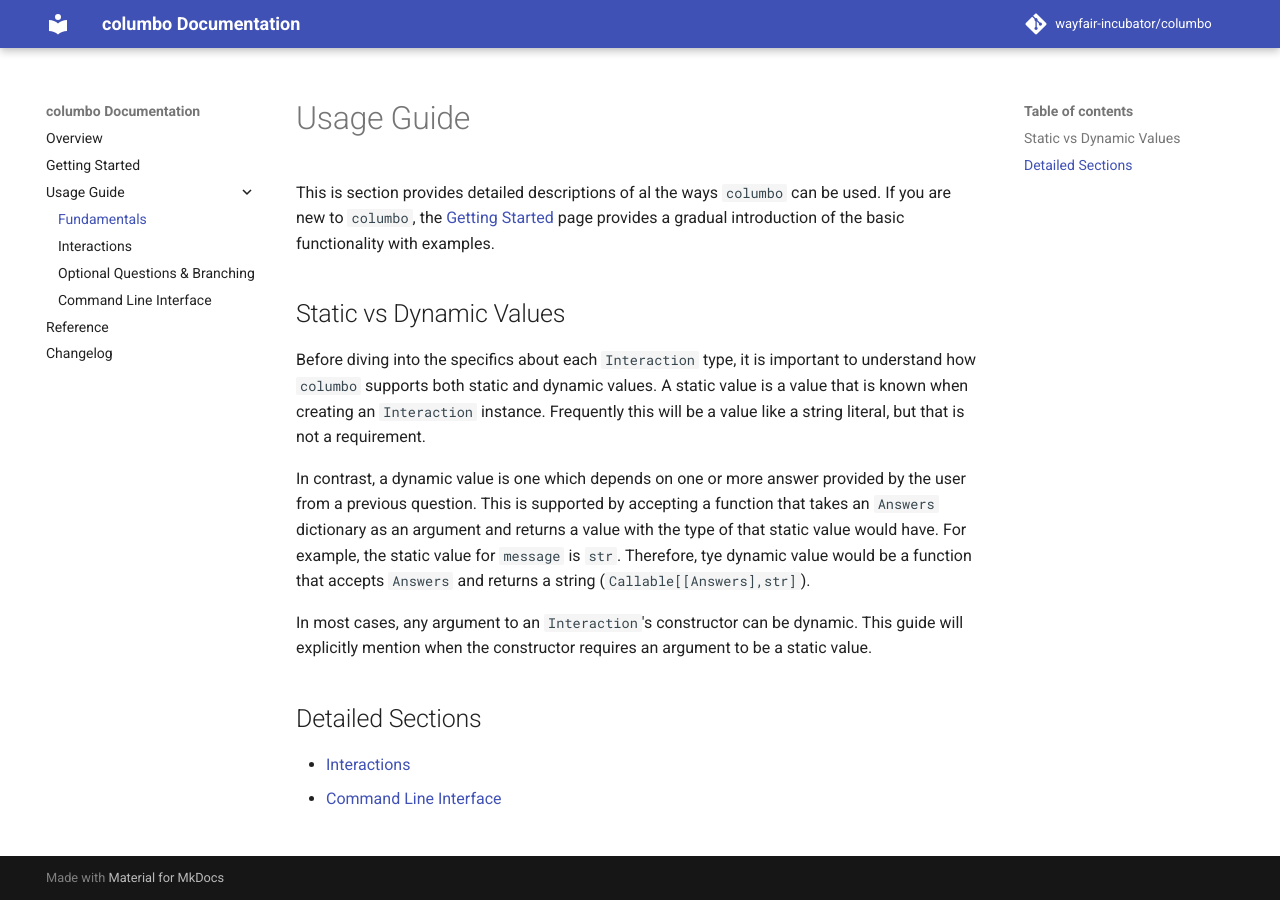
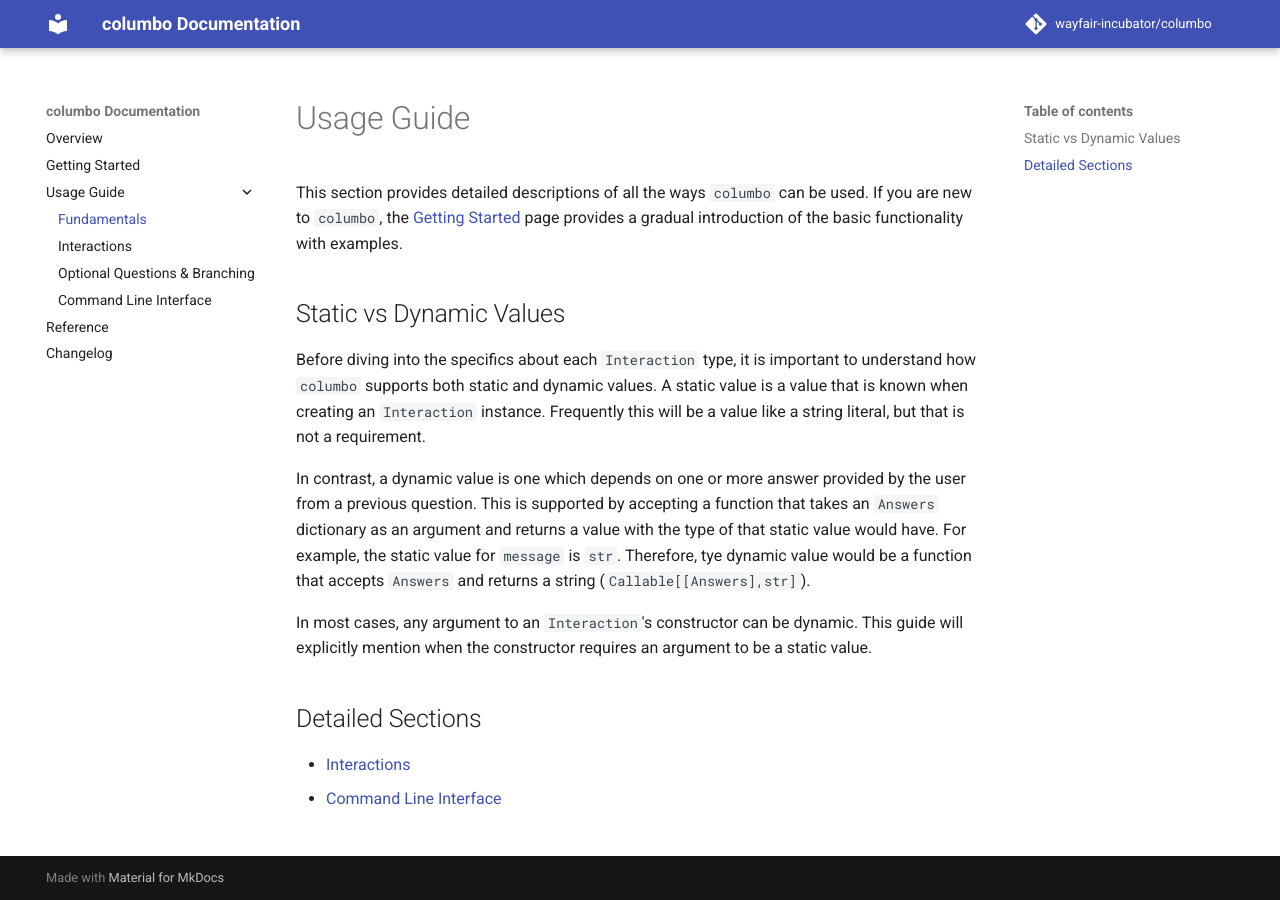
Before and after one commit to plannigan/columbo, an MkDocs documentation site: the page built from docs/usage-guide/fundamentals.md, in a window 1280 px wide. Built offline with MkDocs 1.6.1 and Material for MkDocs 9.7.7, drawn with Linux system fonts in a browser that asks for light colours; comment, search, counter and statistics services are not loaded.

Commit message:
correct typos
Co-authored-by: Josh Woodward <jdw6359@rit.edu>

```diff
--- a/docs/usage-guide/fundamentals.md
+++ b/docs/usage-guide/fundamentals.md
@@ -1,6 +1,6 @@
 # Usage Guide
 
-This is section provides detailed descriptions of al the ways `columbo` can be used. If you are new to `columbo`, the
+This section provides detailed descriptions of all the ways `columbo` can be used. If you are new to `columbo`, the
 [Getting Started][getting-started] page provides a gradual introduction of the basic functionality with examples.
 
 ## Static vs Dynamic Values
```
